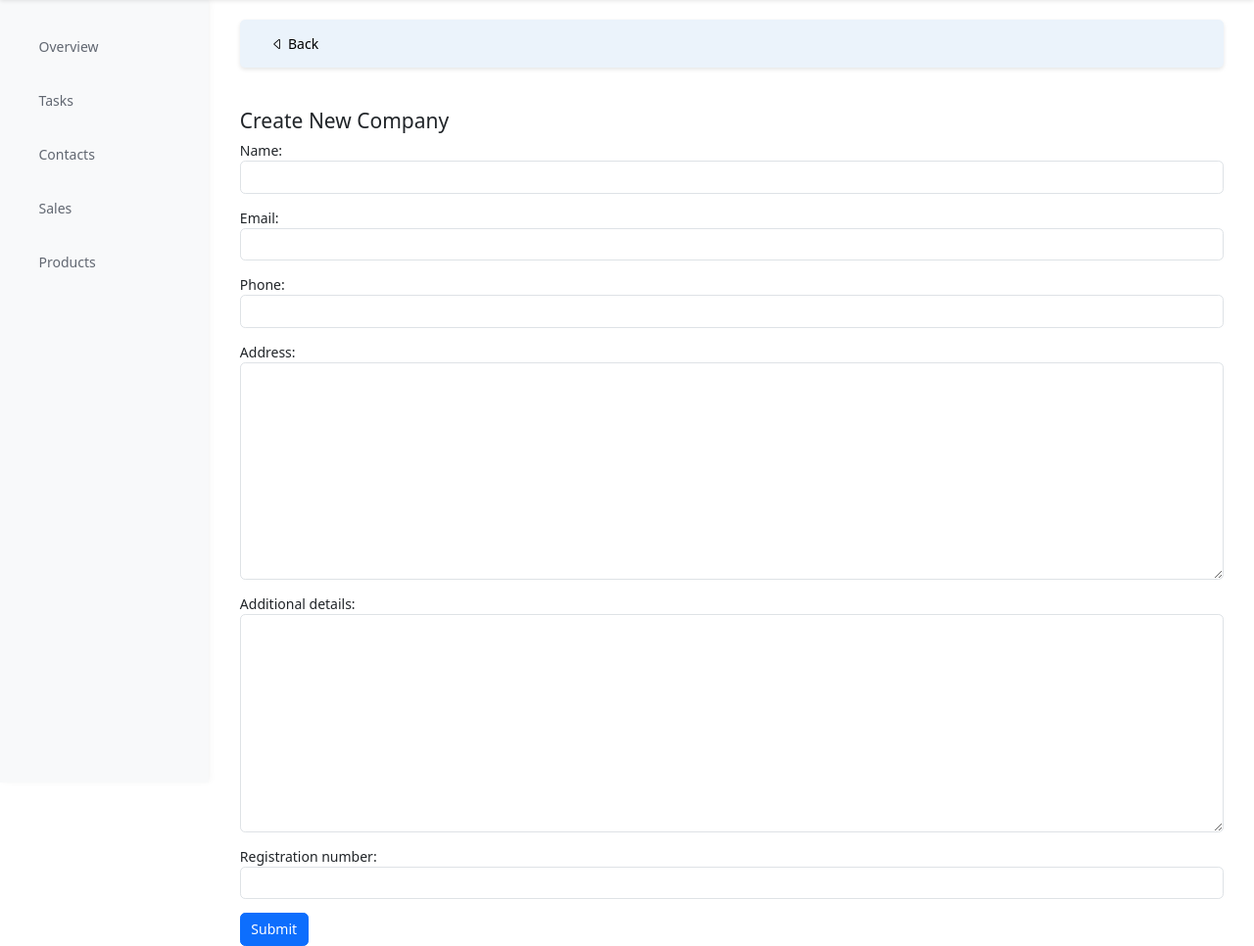
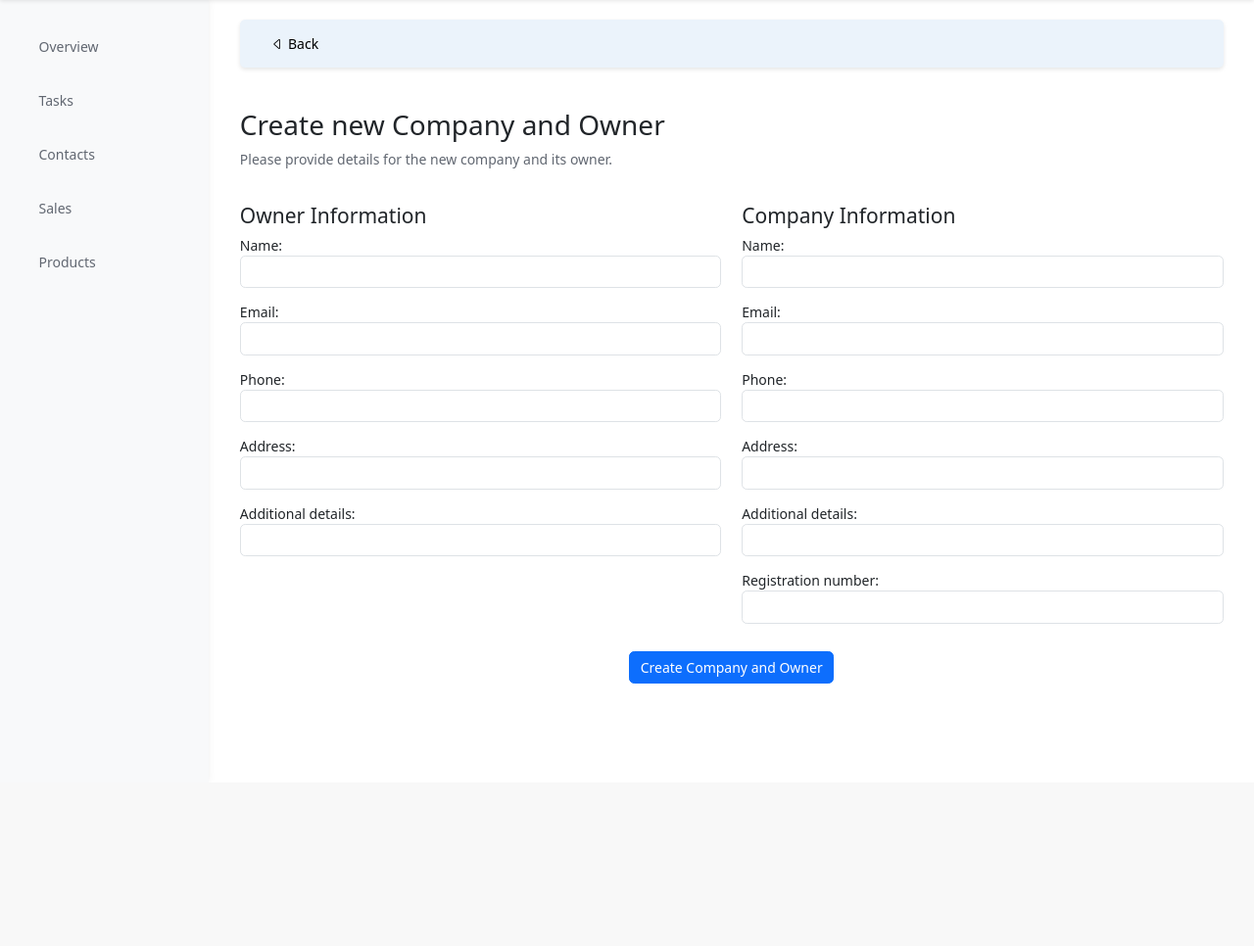
Before and after one commit to nsplaneta/TaskWise, a Django app: page /contacts/company/create/ in a window 1280 px wide. Shown: the part 50-1016 px from the top of the page at 98% size. After the commit the page ends 748 px from the top, so only its background shows below. Run offline with Django 4.2, Linux system fonts and the light colour scheme; the visitor is signed in with stand-in values (Sample User, id 1).

Commit message:
Updated project with new features and bug fixes

```diff
--- a/tasks/forms.py
+++ b/tasks/forms.py
@@ -1,5 +1,5 @@
 from django import forms
-from .models import Company, Product, Task, Category, SubCategory, Sale
+from .models import Company, Individual, Product, Task, Category, SubCategory, Sale
 import uuid
 
 # TaskForm: Handles the form logic for creating and updating Task instances.
@@ -113,11 +113,35 @@ class CompanyForm(forms.ModelForm):
     class Meta:
         model = Company
         fields = ['name', 'email', 'phone', 'address', 'additional_details', 'registration_number']
+        widgets = {
+            'address': forms.TextInput(attrs={'class': 'form-control'}),  # Changed to TextInput
+            'additional_details': forms.TextInput(attrs={'class': 'form-control'}),  # Changed to TextInput
+        }
 
     def __init__(self, *args, **kwargs):
         super(CompanyForm, self).__init__(*args, **kwargs)
         # Applies Bootstrap classes for styling.
         for field_name, field in self.fields.items():
-            field.widget.attrs['class'] = 'form-control'
+            if field_name not in ['address', 'additional_details']:  # These already have custom widgets
+                field.widget.attrs['class'] = 'form-control'
             if isinstance(field, (forms.fields.ChoiceField, forms.ModelChoiceField)):
                 field.widget.attrs['class'] += ' form-select'
+
+# IndividualForm: Manages forms for Individual instances.
+class IndividualForm(forms.ModelForm):
+    class Meta:
+        model = Individual
+        fields = ['name', 'email', 'phone', 'address', 'company', 'additional_details']
+        widgets = {
+            'address': forms.TextInput(attrs={'class': 'form-control'}),  # Already set to TextInput
+            'additional_details': forms.TextInput(attrs={'class': 'form-control'}),  # Add this line
+        }
+
+    def __init__(self, *args, **kwargs):
+        super(IndividualForm, self).__init__(*args, **kwargs)
+        # Applies Bootstrap classes for styling.
+        for field_name, field in self.fields.items():
+            if field_name not in ['address', 'additional_details']:  # These already have custom widgets
+                field.widget.attrs['class'] = 'form-control'
+            if isinstance(field, forms.ModelChoiceField):
+                field.widget.attrs['class'] += ' form-select'
--- a/tasks/models.py
+++ b/tasks/models.py
@@ -2,6 +2,7 @@ from django.db import models
 from django.forms import ValidationError
 from django.utils import timezone
 from django.contrib.auth.models import User
+from django.conf import settings
 
 # Provides predefined choices for the status of tasks and sales.
 class StatusChoices(models.TextChoices):
@@ -29,6 +30,8 @@ class Individual(models.Model):
     additional_details = models.TextField(blank=True)
     created_at = models.DateTimeField(default=timezone.now)
     updated_at = models.DateTimeField(auto_now=True)
+    last_updated_by = models.ForeignKey(settings.AUTH_USER_MODEL, related_name='individual_updates', on_delete=models.SET_NULL, null=True, blank=True)
+
 
     def __str__(self):
         return self.name
@@ -45,6 +48,7 @@ class Company(models.Model):
     updated_at = models.DateTimeField(auto_now=True)
     reference = models.ForeignKey(Individual, related_name='company_references', on_delete=models.SET_NULL, null=True, blank=True)
     owner = models.ForeignKey(Individual, related_name='company_owners', on_delete=models.SET_NULL, null=True, blank=True)
+    last_updated_by = models.ForeignKey(settings.AUTH_USER_MODEL, related_name='company_updates', on_delete=models.SET_NULL, null=True, blank=True)
 
     def __str__(self):
         return self.name
--- a/tasks/static/admin_theme.css
+++ b/tasks/static/admin_theme.css
@@ -21,3 +21,7 @@ html {
     overflow-y: auto; /* Enables vertical scrolling */
     overflow-x: hidden; /* Hides horizontal scrollbar */
   }
+
+  .navbar {
+    background-color: #f8f8f8;
+  }
--- a/tasks/static/style.css
+++ b/tasks/static/style.css
@@ -128,6 +128,12 @@ a:active {
   overflow-x: hidden; /* Hides horizontal scrollbar, remove if not needed */
 }
 
+.scrollable-table-small {
+  max-height: 250px;
+  overflow-y: auto;
+  overflow-x: hidden;
+}
+
 .cst-text-primary {
   color: var(--primary-color) !important;
 }
--- a/tasks/templates/auth/settings/create_product.html
+++ b/tasks/templates/auth/settings/create_product.html
@@ -1,9 +1,9 @@
-{% extends 'global/base.html' %}
+{% extends 'auth/settings/base.html' %}
 
 {% block title %}Add New Product{% endblock %}
 
 {% block sidebar %}
-    {% include 'global/sidebar.html' %}
+    {% include 'auth/settings/sidebar.html' %}
 {% endblock %}
 
 {% block content %}
--- a/tasks/templates/auth/settings/product_settings.html
+++ b/tasks/templates/auth/settings/product_settings.html
@@ -1,9 +1,9 @@
-{% extends 'global/base.html' %}
+{% extends 'auth/settings/base.html' %}
 
 {% block title %}Edit Product Details{% endblock %}
 
 {% block sidebar %}
-    {% include 'global/sidebar.html' %}
+    {% include 'auth/settings/sidebar.html' %}
 {% endblock %}
 
 {% block content %}
@@ -39,7 +39,6 @@
 
 <!-- Editable Product Details Content -->
 <div class="container mt-5">
-    <!-- Editable Product Details Card -->
     <div class="card light-shadow mb-4">
         <div class="card-header card-title">
             <strong>Edit Product Details</strong>
@@ -68,5 +67,4 @@
         </div>
     </div>
 </div>
-
 {% endblock %}
--- a/tasks/templates/auth/settings/sidebar.html
+++ b/tasks/templates/auth/settings/sidebar.html
@@ -12,5 +12,8 @@
     <li class="nav-item">
         <a class="nav-link nav-tab-item" href="/admin/auth/group/">Teams</a>
     </li>
+    <li class="nav-item">
+        <a class="nav-link nav-tab-item" href="{% url 'product_list_settings' %}">Products</a>
+    </li>
     {% endif %}
 </ul>
--- /dev/null
+++ b/tasks/templates/contacts/create_company.html
@@ -0,0 +1,55 @@
+{% extends 'global/base.html' %}
+
+{% block title %}Create New Company and Owner{% endblock %}
+
+{% block sidebar %}
+    {% include 'global/sidebar.html' %}
+{% endblock %}
+
+{% block content %}
+    {% include 'global/top_menu.html' %}
+
+    <div class="container mt-5">
+        <div class="row">
+            <div class="col-12 mb-4">
+                <h2>Create new Company and Owner</h2>
+                <p>Please provide details for the new company and its owner.</p>
+            </div>
+        </div>
+
+        <form method="post" action="{% url 'create_company' %}" id="companyOwnerForm">
+            {% csrf_token %}
+            <div class="row">
+                <div class="col-lg-6 mb-3">
+                    <h4>Owner Information</h4>
+                    {% for field in individual_form %}
+                        {% if field.name != 'company' %}
+                            <div class="mb-3">
+                                {{ field.label_tag }} {{ field }}
+                                {% if field.help_text %}
+                                    <small class="form-text text-muted">{{ field.help_text }}</small>
+                                {% endif %}
+                            </div>
+                        {% endif %}
+                    {% endfor %}
+                </div>
+                <div class="col-lg-6 mb-3">
+                    <h4>Company Information</h4>
+                    {% for field in company_form %}
+                        <div class="mb-3">
+                            {{ field.label_tag }} {{ field }}
+                            {% if field.help_text %}
+                                <small class="form-text text-muted">{{ field.help_text }}</small>
+                            {% endif %}
+                        </div>
+                    {% endfor %}
+                </div>
+            </div>
+            <div class="row">
+                <div class="col-12 text-center">
+                    <button type="submit" class="btn btn-primary">Create Company and Owner</button>
+                </div>
+            </div>
+        </form>
+    </div>
+{% endblock %}
--- a/tasks/templates/auth/settings/create_company.html
+++ b/tasks/templates/contacts/create_individual.html
@@ -1,6 +1,6 @@
 {% extends 'global/base.html' %}
 
-{% block title %}Create New Company{% endblock %}
+{% block title %}Create New Individual{% endblock %}
 
 {% block sidebar %}
     {% include 'global/sidebar.html' %}
@@ -10,8 +10,8 @@
     {% include 'global/top_menu.html' %}
 
     <div class="container mt-5">
-        <h4>Create New Company</h4>
-        <form method="post" action="{% url 'create_company' %}" id="companyForm">
+        <h4>Create New Individual</h4>
+        <form method="post" action="{% url 'create_individual' %}" id="individualForm">
             {% csrf_token %}
             {% for field in form %}
                 <div class="mb-3">
--- a/tasks/templates/tasks/task_list.html
+++ b/tasks/templates/tasks/task_list.html
@@ -85,7 +85,7 @@ Task List
             <tr>
                 <td><input type="checkbox" name="task_ids" value="{{ task.id }}"></td>
                 <td><a href="{% url 'task_detail' task_id=task.id %}">{{ task.title }}</a></td>
-                <td>{{ task.description }}</td>
+                <td>{{ task.description|truncatechars:100 }}</td>
                 <td>{{ task.get_status_display }}</td>
                 <td>{{ task.user.username }}</td>
                 <td>{% if task.category %}{{ task.category.name }}{% else %}N/A{% endif %}</td>
--- a/tasks/urls.py
+++ b/tasks/urls.py
@@ -1,6 +1,6 @@
 from django.urls import path
 from . import views
-from .views import CreateProductView, ProductListView, TaskListView, SaleListView, change_password, contact_settings, create_company, index, create_task, product_delete, settings_contact_list, task_detail, delete_task, sale_detail, create_sale, edit_sale, delete_sale, contact_list, contact_detail, settings_view, update_user_info
+from .views import CreateProductView, ProductListView, TaskListView, SaleListView, change_password, edit_contact, create_company, create_individual, index, create_task, product_delete, settings_contact_list, task_detail, delete_task, sale_detail, create_sale, edit_sale, delete_sale, contact_list, contact_detail, settings_view, update_user_info
 
 urlpatterns = [
     # Homepage URL
@@ -27,26 +27,27 @@ urlpatterns = [
 
     # Contact-related URLs for listing and detailed views
     path('contacts/', contact_list, name='contact_list'),
+    path('individuals/<int:id>/', edit_contact, {'contact_type': 'individual'}, name='edit_individual'),
+    path('companies/<int:id>/', edit_contact, {'contact_type': 'company'}, name='edit_company'),
     path('contacts/individuals/contact_detail/<int:id>/', contact_detail, {'contact_type': 'individual'}, name='individual_contact_detail'),
     path('contacts/companies/contact_detail/<int:id>/', contact_detail, {'contact_type': 'company'}, name='company_contact_detail'),
+    path('contacts/company/create/', create_company, name='create_company'),
+    path('contacts/individual/create/', create_individual, name='create_individual'),
+    path('update_contact_info/<int:contact_id>/<contact_type>/', views.update_contact_info, name='update_contact_info'),
+    path('contact/delete/<int:contact_id>/<str:contact_type>/', views.contact_delete, name='contact_delete'),
 
     # Product-related URLs for listing, detail view, and settings
     path('products/', ProductListView.as_view(), name='product_list'),
     path('products/<int:id>/', views.product_detail, name='product_detail'),
-    path('settings/products/<int:id>/', views.product_settings, name='product_settings'),
-    path('delete_product/', product_delete, name='product_delete'),
-    path('product/create/', CreateProductView.as_view(), name='create_product'),
 
     # Settings and user information update URLs
     path('settings/', settings_view, name='settings'),
     path('update_user_info/', update_user_info, name='update_user_info'),
     path('settings/password/', change_password, name='change_password'),
-    path('settings/contacts/', settings_contact_list, name='settings_contact_list'),
-    path('settings/individuals/<int:id>/', contact_settings, {'contact_type': 'individual'}, name='individual_contact_settings'),
-    path('settings/companies/<int:id>/', contact_settings, {'contact_type': 'company'}, name='company_contact_settings'),
-    path('update_contact_info/<int:contact_id>/<contact_type>/', views.update_contact_info, name='update_contact_info'),
-    path('contact/delete/<int:contact_id>/<str:contact_type>/', views.contact_delete, name='contact_delete'),
+    path('settings/products/', ProductListView.as_view(), name='product_list_settings'),
+    path('settings/products/<int:id>/', views.product_detail, name='product_detail_settings'),
+    path('settings/edit_products/<int:id>/', views.product_settings, name='product_settings'),
+    path('settings/delete_product/', product_delete, name='product_delete'),
+    path('settings/product/create/', CreateProductView.as_view(), name='create_product'),
 
-    # Company creation URL
-    path('contacts/company/create/', create_company, name='create_company'),
 ]
--- a/tasks/views.py
+++ b/tasks/views.py
@@ -15,7 +15,7 @@ from django.utils import timezone
 from django.utils.safestring import mark_safe
 from django.views.decorators.http import require_http_methods
 from django.views.generic import ListView
-from .forms import CompanyForm, ProductForm, SaleForm, TaskForm
+from .forms import CompanyForm, IndividualForm, ProductForm, SaleForm, TaskForm
 from .models import Company, Individual, Product, Sale, SaleProduct, StatusChoices, SubCategory, Task
 from django.contrib.auth.models import User
 from django.views.generic.edit import CreateView
@@ -229,22 +229,28 @@ def task_detail(request, task_id):
     return render(request, 'tasks/task_detail.html', {'task': task, 'current_section': 'tasks'})
 
 def create_task(request):
-    """Handle the creation of a new task through a form submission."""
+    contact_id = request.GET.get('contact_id')
+    contact = None
+    if contact_id:
+        contact = get_object_or_404(Individual, id=contact_id)  # Assumes the contact is an Individual
+
     if request.method == 'POST':
         form = TaskForm(request.POST, user=request.user)
         if form.is_valid():
-            form.save()
+            task = form.save(commit=False)
+            task.contact = contact  # Set the contact for the task
+            task.save()
             return redirect('task_list')
     else:
-        form = TaskForm(user=request.user)
+        form = TaskForm(user=request.user, initial={'contact': contact})
 
-    # Specify fields to exclude from the form.
     exclude_fields = ['user', 'status']
 
     return render(request, 'tasks/create_task.html', {
         'form': form,
         'exclude_fields': exclude_fields,
-        'current_section': 'tasks'
+        'current_section': 'tasks',
+        'contact': contact  # Pass the contact to the template
     })
 
 def ajax_load_subcategories(request):
@@ -329,7 +335,6 @@ class TaskListView(LoginRequiredMixin, ListView):
     model = Task
     template_name = 'tasks/task_list.html'
     context_object_name = 'tasks'
-    paginate_by = 7  # Number of tasks per page
 
     def get_queryset(self):
         # Filter tasks based on search term and list type (all, my_team, my_tasks).
@@ -439,7 +444,18 @@ class ProductListView(LoginRequiredMixin, ListView):
     def get_context_data(self, **kwargs):
         # Add additional context for rendering.
         context = super().get_context_data(**kwargs)
+        request_path = self.request.path
+
+        # Determine the base template and sidebar based on the request path
+        if 'settings/products' in request_path:
+            context['base_template'] = 'auth/settings/base.html'
+            context['sidebar_template'] = 'auth/settings/sidebar.html'
+        else:
+            context['base_template'] = 'global/base.html'
+            context['sidebar_template'] = 'global/sidebar.html'
+
         context['current_section'] = 'products'
+        context['is_settings_view'] = 'settings/products' in request_path
         context['is_superuser_or_manager'] = self.request.user.is_superuser or self.request.user.groups.filter(name='Admin').exists()
         return context
 
@@ -499,7 +515,7 @@ def settings_contact_list(request):
     }
     return render(request, 'auth/settings/contacts.html', context)
 
-def contact_settings(request, id, contact_type):
+def edit_contact(request, id, contact_type):
     """Manage settings for an individual contact or company."""
     context = {
         'is_superuser_or_manager': request.user.is_superuser or request.user.groups.filter(name='Admin').exists(),
@@ -520,7 +536,7 @@ def contact_settings(request, id, contact_type):
             'type': 'company',
             'company_individuals': Individual.objects.filter(company=company),
         })
-    return render(request, 'auth/settings/contact_settings.html', context)
+    return render(request, 'contacts/edit_contact.html', context)
 
 def update_contact_info(request, contact_id, contact_type):
     """Updates information for a contact (individual or company) based on provided data."""
@@ -540,10 +556,20 @@ def update_contact_info(request, contact_id, contact_type):
         contact.address = request.POST.get('address', contact.address)
         contact.additional_details = request.POST.get('additional_details', contact.additional_details)
 
+        # Specific field for Company
         if contact_type == 'company':
             contact.registration_number = request.POST.get('registration_number', contact.registration_number)
+            owner_id = request.POST.get('owner')
+            reference_id = request.POST.get('reference')
+            if owner_id:
+                contact.owner_id = owner_id
+            if reference_id:
+                contact.reference_id = reference_id
+
+        contact.last_updated_by = request.user
 
         contact.save()
+
         messages.success(request, 'Contact information updated successfully.')
         return redirect(f'/contacts/{contact_type}s/contact_detail/{contact_id}')
 
@@ -574,10 +600,22 @@ def contact_delete(request, contact_id, contact_type):
 def product_detail(request, id):
     """Displays details for a specific product."""
     product = get_object_or_404(Product, pk=id)
+    request_path = request.path
+
+    # Determine the base template and sidebar based on the request path
+    if 'settings/products' in request_path:
+        base_template = 'auth/settings/base.html'
+        sidebar_template = 'auth/settings/sidebar.html'
+    else:
+        base_template = 'global/base.html'
+        sidebar_template = 'global/sidebar.html'
+
     context = {
         'product': product,
         'is_superuser_or_manager': request.user.is_superuser or request.user.groups.filter(name='Admin').exists(),
-        'current_section': 'products'
+        'current_section': 'products',
+        'base_template': base_template,
+        'sidebar_template': sidebar_template,
     }
     return render(request, 'products/product_detail.html', context)
 
@@ -611,7 +649,7 @@ def product_delete(request):
 
     product.delete()
     messages.success(request, 'Product deleted successfully.')
-    return redirect('/products/')
+    return redirect('/settings/products/')
 
 class CreateProductView(CreateView):
     """View to handle the creation of a new product via a form."""
@@ -620,16 +658,59 @@ class CreateProductView(CreateView):
     template_name = 'auth/settings/create_product.html'
     success_url = reverse_lazy('product_list')
 
-def create_company(request):
-    """Handles the creation of a new company via a form."""
+    def get_context_data(self, **kwargs):
+        context = super().get_context_data(**kwargs)
+        user = self.request.user
+        context['is_superuser_or_manager'] = user.is_superuser or user.groups.filter(name=ADMIN_GROUP).exists()
+        return context
+
+def create_individual(request):
+    """Handles the creation of a new individual via a form."""
     if request.method == 'POST':
-        form = CompanyForm(request.POST)
+        form = IndividualForm(request.POST)
         if form.is_valid():
             form.save()
-            messages.success(request, 'Company created successfully!')
+            messages.success(request, 'Individual created successfully!')
+            return redirect('contact_list')  # Ensure 'contact_list' is the correct name for your URL pattern
+    else:
+        form = IndividualForm()  # Use IndividualForm instead of CompanyForm
+
+    context = {'form': form, 'page_title': 'Create New Individual'}
+    return render(request, 'contacts/create_individual.html', context)
+
+def create_company(request):
+    """Creates a new company and its owner, associating the owner with the company, and vice versa."""
+    if request.method == 'POST':
+        individual_form = IndividualForm(request.POST, prefix="individual")
+        company_form = CompanyForm(request.POST, prefix="company")
+
+        if individual_form.is_valid() and company_form.is_valid():
+            # Prepare the individual but don't save yet (to set the company later)
+            individual = individual_form.save(commit=False)
+
+            # Prepare and save the company instance, setting the individual as the owner
+            company = company_form.save(commit=False)
+            company.owner = individual
+
+            # Save individual now to ensure it has an ID for the company to reference
+            individual.save()
+
+            # Save the company after assigning it an owner
+            company.save()
+            company_form.save_m2m()  # Save any many-to-many relationships for the company
+
+            # Update the individual to reference the company, and save again
+            individual.company = company  # This assumes your Individual model has a 'company' field to set
+            individual.save()
+
+            messages.success(request, 'Company and owner created successfully!')
             return redirect('contact_list')
     else:
-        form = CompanyForm()
+        individual_form = IndividualForm(prefix="individual")
+        company_form = CompanyForm(prefix="company")
 
-    context = {'form': form, 'page_title': 'Create New Company'}
-    return render(request, 'auth/settings/create_company.html', context)
+    return render(request, 'contacts/create_company.html', {
+        'individual_form': individual_form,
+        'company_form': company_form,
+        'page_title': 'Create New Company and Owner'
+    })
```
Also changed, not shown: tasks/management/commands/populate_data.py (+11 -6 lines), tasks/templates/contacts/contact_detail.html (+68 -5 lines), tasks/templates/contacts/contact_list.html (+24 -9 lines), tasks/templates/products/product_detail.html (+4 -4 lines), tasks/templates/products/product_list.html (+11 -5 lines), tasks/templates/tasks/task_detail.html (+4 -3 lines), tasks/migrations/0019_company_last_updated_by_individual_last_updated_by.py (added), tasks/templates/contacts/edit_contact.html (renamed from tasks/templates/auth/settings/contact_settings.html).
